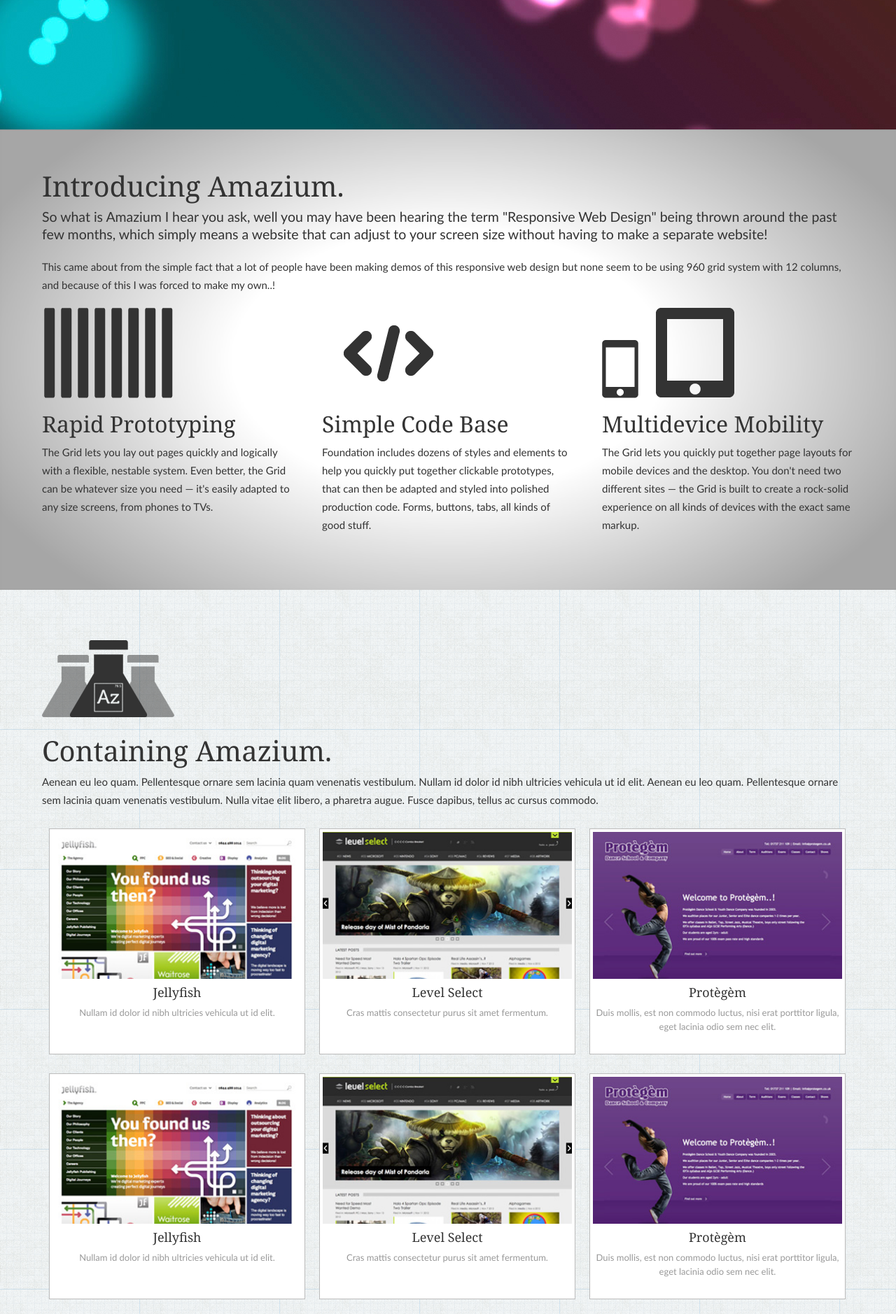
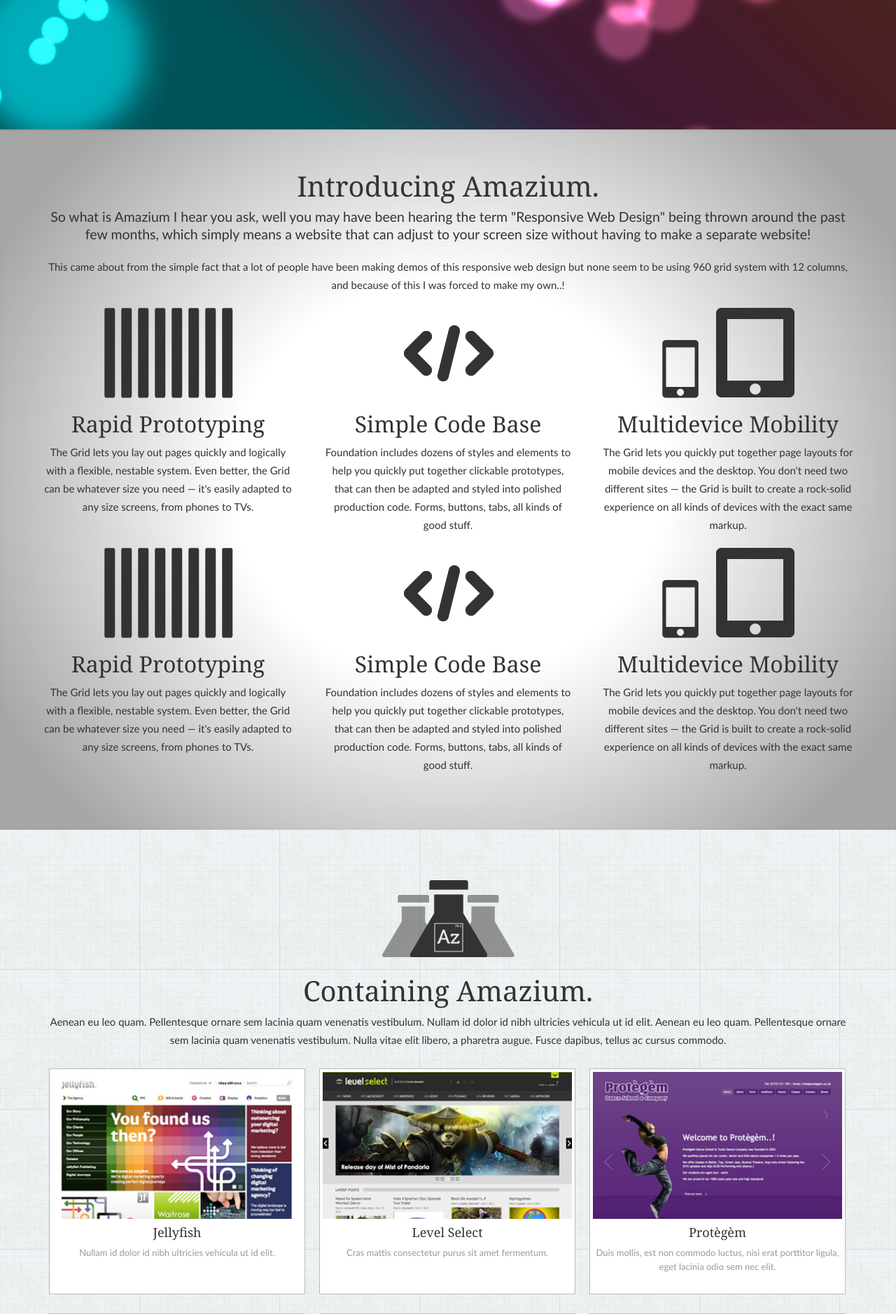
Before and after one commit to MikeBallan/Amazium.co.uk, a PHP site: page / in a window 1280 px wide. Shown: the part 615-2493 px from the top of the page at 70% size. Run offline with PHP 8.4, Linux system fonts and the light colour scheme; some libraries are stand-ins or nearby versions.

Commit message:
Homepage update, txt-center class name change

```diff
--- a/includes/base.css
+++ b/includes/base.css
@@ -273,11 +273,11 @@ table tr td.highlight                           { padding:11px 8px; color:#FFF;
 .float-left                                     { float:left; }
 .float-right                                    { float:right; }
 
-.tet-big                                       { color:#a2bd30; font-weight:bold; line-height:26px; }
-.tet-left                                      { text-align:left; }
-.tet-right                                     { text-align:right; }
-.tet-center                                    { text-align:center; }
-.tet-justify                                   { text-align:justify; }
+.txt-big                                       { color:#a2bd30; font-weight:bold; line-height:26px; }
+.txt-left                                      { text-align:left; }
+.txt-right                                     { text-align:right; }
+.txt-center                                    { text-align:center; }
+.txt-justify                                   { text-align:justify; }
 
 .normal                                         { font-weight:normal; }
 .bold                                           { font-weight:bold; }
--- a/index.html
+++ b/index.html
@@ -86,24 +86,41 @@
 
 <div id="content-01">
     <div class="row">
-        <div class="grid_12 text-center">
+        <div class="grid_12 txt-center">
             <h1 class="section">Introducing Amazium.</h1>
             <p class="intro">So what is Amazium I hear you ask, well you may have been hearing the term "Responsive Web Design" being thrown around the past few months, which simply means a website that can adjust to your screen size without having to make a separate website!</p>
             <p>This came about from the simple fact that a lot of people have been making demos of this responsive web design but none seem to be using 960 grid system with 12 columns, and because of this I was forced to make my own..!</p>
         </div>
     </div>
     <div class="row">
-        <div class="grid_4 text-center">
+        <div class="grid_4 txt-center">
             <p><img src="images/icon-grid.png"></p>
             <h2>Rapid Prototyping</h2>
             <p>The Grid lets you lay out pages quickly and logically with a flexible, nestable system. Even better, the Grid can be whatever size you need — it's easily adapted to any size screens, from phones to TVs.</p>
         </div>
-        <div class="grid_4 text-center">
+        <div class="grid_4 txt-center">
             <p><img src="images/icon-code.png"></p>
             <h2>Simple Code Base</h2>
             <p>Foundation includes dozens of styles and elements to help you quickly put together clickable prototypes, that can then be adapted and styled into polished production code. Forms, buttons, tabs, all kinds of good stuff.</p>
         </div>
-        <div class="grid_4 text-center">
+        <div class="grid_4 txt-center">
+            <p><img src="images/icon-multidevice.png"></p>
+            <h2>Multidevice Mobility</h2>
+            <p>The Grid lets you quickly put together page layouts for mobile devices and the desktop. You don't need two different sites — the Grid is built to create a rock-solid experience on all kinds of devices with the exact same markup.</p>
+        </div>
+    </div>
+    <div class="row">
+        <div class="grid_4 txt-center">
+            <p><img src="images/icon-grid.png"></p>
+            <h2>Rapid Prototyping</h2>
+            <p>The Grid lets you lay out pages quickly and logically with a flexible, nestable system. Even better, the Grid can be whatever size you need — it's easily adapted to any size screens, from phones to TVs.</p>
+        </div>
+        <div class="grid_4 txt-center">
+            <p><img src="images/icon-code.png"></p>
+            <h2>Simple Code Base</h2>
+            <p>Foundation includes dozens of styles and elements to help you quickly put together clickable prototypes, that can then be adapted and styled into polished production code. Forms, buttons, tabs, all kinds of good stuff.</p>
+        </div>
+        <div class="grid_4 txt-center">
             <p><img src="images/icon-multidevice.png"></p>
             <h2>Multidevice Mobility</h2>
             <p>The Grid lets you quickly put together page layouts for mobile devices and the desktop. You don't need two different sites — the Grid is built to create a rock-solid experience on all kinds of devices with the exact same markup.</p>
@@ -112,7 +129,7 @@
 </div>
 <div id="content-02">
     <div class="row">
-        <div class="grid_12 text-center">
+        <div class="grid_12 txt-center">
             <p><img src="images/icon-containing.png"></p>
             <h1>Containing Amazium.</h1>
             <p>Aenean eu leo quam. Pellentesque ornare sem lacinia quam venenatis vestibulum. Nullam id dolor id nibh ultricies vehicula ut id elit. Aenean eu leo quam. Pellentesque ornare sem lacinia quam venenatis vestibulum. Nulla vitae elit libero, a pharetra augue. Fusce dapibus, tellus ac cursus commodo.</p>
```
